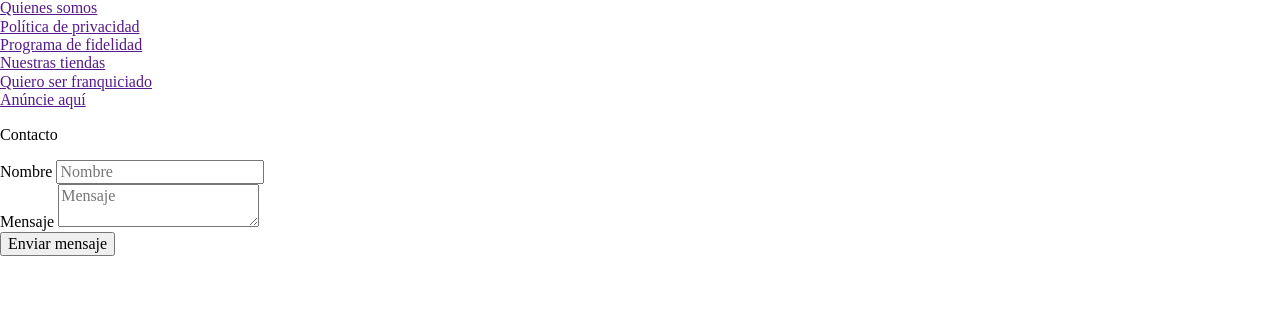
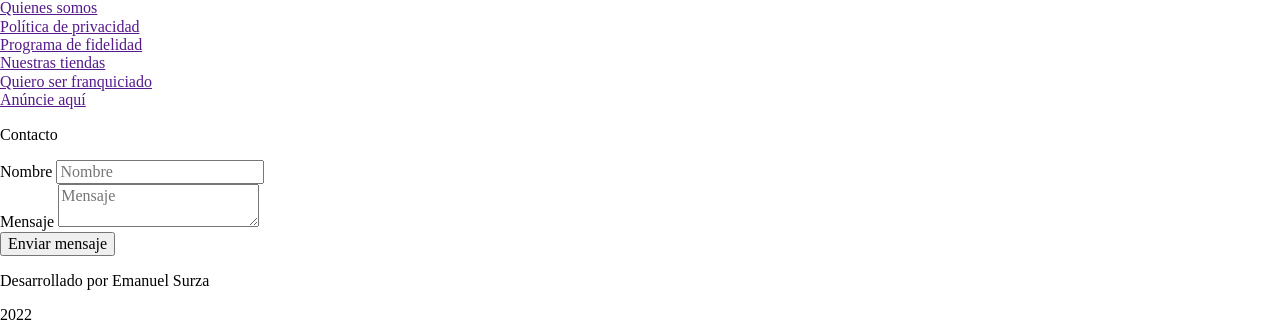
Before and after one commit to EmanuelSurza/E-COMMERCE, a plain HTML site: page index.html in a window 1280 px wide. Shown: the part 1631-1956 px from the top of the page. Before the commit the page ends 1887 px from the top, so only its background shows below. Drawn offline with Linux system fonts and the light colour scheme.

Commit message:
terminado base footer en html

```diff
--- a/index.html
+++ b/index.html
@@ -236,7 +236,10 @@
                 </form>
             </section>
         </section>
-
+        <section class="desarollado__footer">
+            <p class="desarollado__descripcion">Desarrollado por Emanuel Surza</br></p>
+            <p class="desarollado__anio">2022</p>
+        </section>
     </footer>
     <script src="java.js"></script>
 </body>
```
